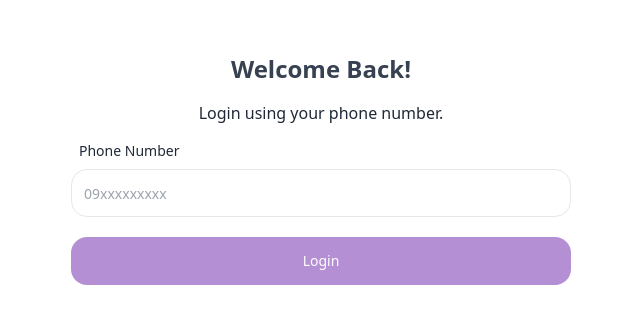
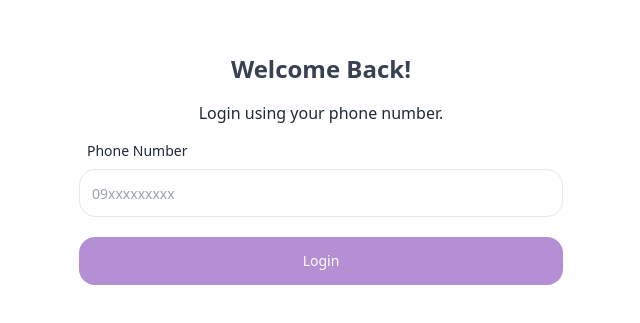
Before and after one commit to Alikooshesh/digital-dekamond-test-auth-project, a Next.js app: page /login in a window 1280 px wide. Shown: the part 231-554 px from the top of the page, without its empty margins (319-959 px from the left). Built offline with nearby package versions, Linux system fonts and the light colour scheme.

Commit message:
fix(login): handle spacing

```diff
--- a/src/app/(auth)/login/page.tsx
+++ b/src/app/(auth)/login/page.tsx
@@ -19,7 +19,7 @@ const Page = () => {
   return (
     <>
       <div className="w-screen h-screen overflow-y-auto flex items-center justify-center">
-        <section className="w-full max-w-500 mx-auto flex flex-col gap-16">
+        <section className="w-full max-w-500 mx-auto px-8 flex flex-col gap-16">
           <h2 className="text-gray-700 font-bold text-2xl text-center">
             Welcome Back!
           </h2>
```
